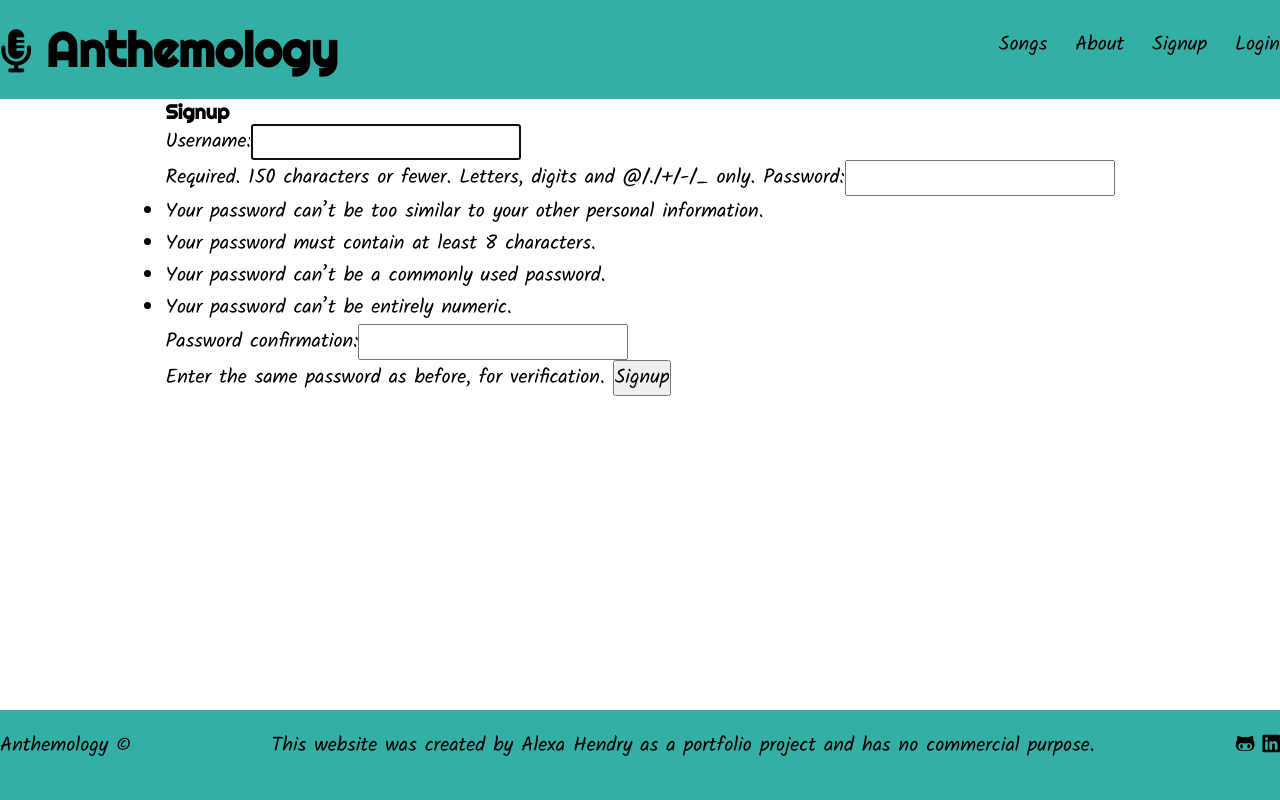
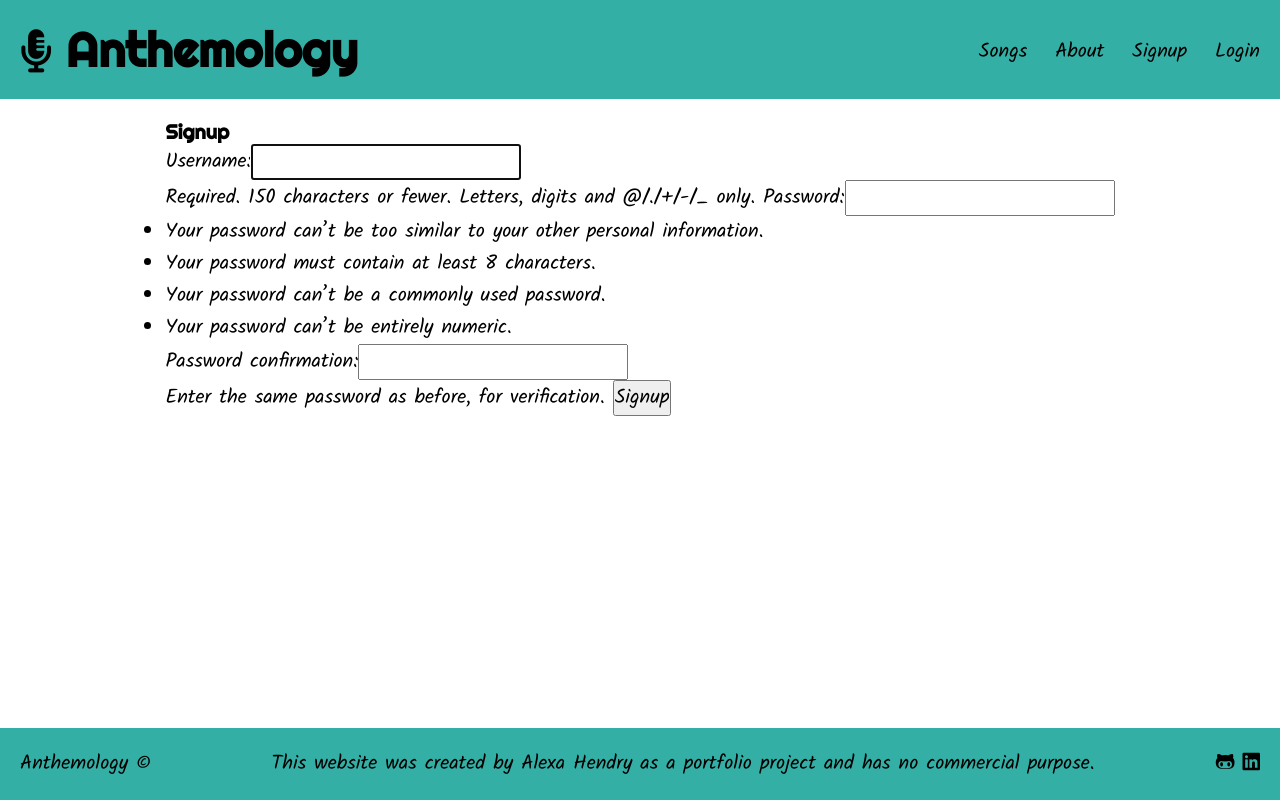
Before and after one commit to AlexaH88/anthemology, a Django app: page /accounts/signup/ in a window 1280 px wide. Run offline with Django 3.2, Linux system fonts and the light colour scheme; some libraries are stand-ins or nearby versions.

Commit message:
Fix header, footer and main page positioning css

```diff
--- a/static/css/style.css
+++ b/static/css/style.css
@@ -37,9 +37,8 @@ a:hover {
 }
 
 .wrapper {
-    max-width: 100%;
     margin: 0 auto;
-    /* padding: 20px; */
+    padding: 20px;
 }
 
 /* header */
@@ -48,8 +47,11 @@ header {
     width: 100%;
     display: grid;
     grid-template-columns: 50% 50%;
-    padding: 20px 0;
     background-color: #34afa5;
+}
+
+.header-item {
+    padding: 20px;
 }
 
 header h1 {
@@ -62,6 +64,8 @@ header h1 i {
 
 nav {
     justify-self: end;
+    align-self: center;
+    display: grid;
 }
 
 nav li {
@@ -79,11 +83,20 @@ nav button {
     font-size: 1em;
 }
 
+/* main pages */
+.songs {
+    display: grid;
+    grid-template-columns: 1fr 1fr 1fr;
+}
+
+.song {
+    padding: 20px;
+}
+
 /* footer */
 footer {
     min-height: 50px;
     width: 100%;
-    padding: 20px 0;
     background-color: #34afa5;
 }
 
@@ -91,7 +104,7 @@ footer ul {
     display: flex;
     justify-content: space-between;
     align-items: center;
-    padding: 0;
+    padding: 20px;
 }
 
 footer li {
--- a/templates/base_layout.html
+++ b/templates/base_layout.html
@@ -21,33 +21,33 @@
 
 <body>
     <!-- header -->
-    <header class="wrapper">
+    <header>
         <!-- site logo -->
-        <a href="{% url 'home' %}" aria-label="Link to the site's homepage">
+        <a class="header-item" href="{% url 'home' %}" aria-label="Link to the site's homepage">
             <h1><i class="fa-solid fa-microphone-lines" aria-hidden="true"></i> Anthemology</h1>
         </a>
         <!-- navigation links -->
-        <nav id="site-nav">
+        <nav class="header-item">
             <ul>
                 <!-- link to homepage (song list) -->
-                <li class="nav-list">
+                <li>
                     <a href="{% url 'songs:song_list' %}">Songs</a>
                 </li>
                 <!-- link to about page -->
-                <li class="nav-list">
+                <li>
                     <a href="{% url 'about' %}">About</a>
                 </li>
                 {% if user.is_authenticated %}
                     <!-- link to user's songs -->
-                    <li class="nav-list">
+                    <li>
                         <a href="{% url 'songs:user_songs' %}">My Songs</a>
                     </li>
                     <!-- link to account -->
-                    <li class="nav-list">
+                    <li>
                         <a href="{% url 'accounts:profile' %}">Account</a>
                     </li>
                     <!-- link to log out -->
-                    <li class="nav-list">
+                    <li>
                         <form action="{% url 'accounts:logout' %}" method="post">
                             {% csrf_token %}
                             <button type="submit">Logout</button>
@@ -55,11 +55,11 @@
                     </li>
                 {% else %}
                     <!-- link to sign up -->
-                    <li class="nav-list">
+                    <li>
                         <a href="{% url 'accounts:signup' %}">Signup</a>
                     </li>
                     <!-- link to log in -->
-                    <li class="nav-list">
+                    <li>
                         <a href="{% url 'accounts:login' %}">Login</a>
                     </li>
                 {% endif %}
@@ -75,7 +75,7 @@
     </main>
 
     <!-- footer -->
-    <footer class="wrapper">
+    <footer>
         <ul>
             <!-- site name -->
             <li>Anthemology &copy;</li>
```
